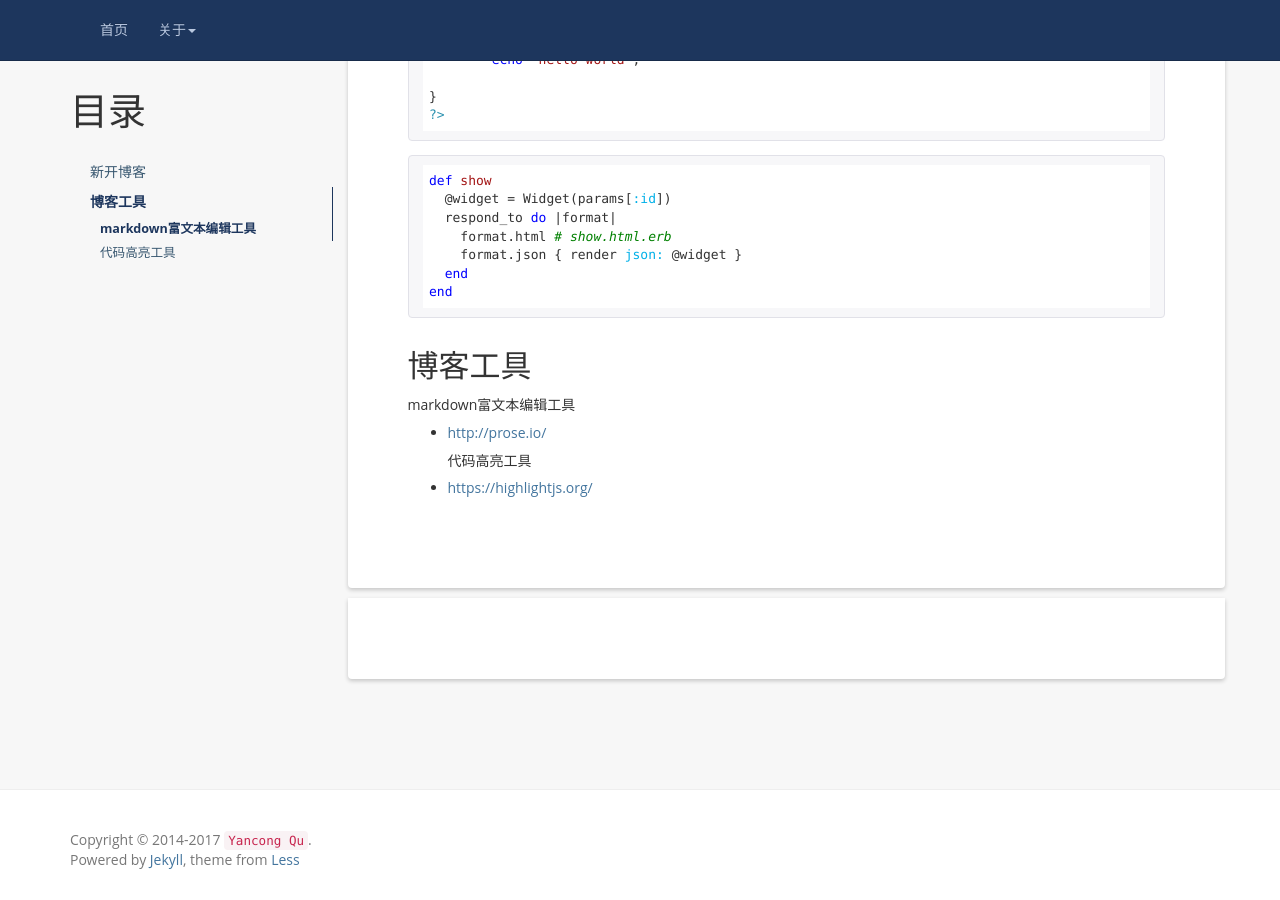
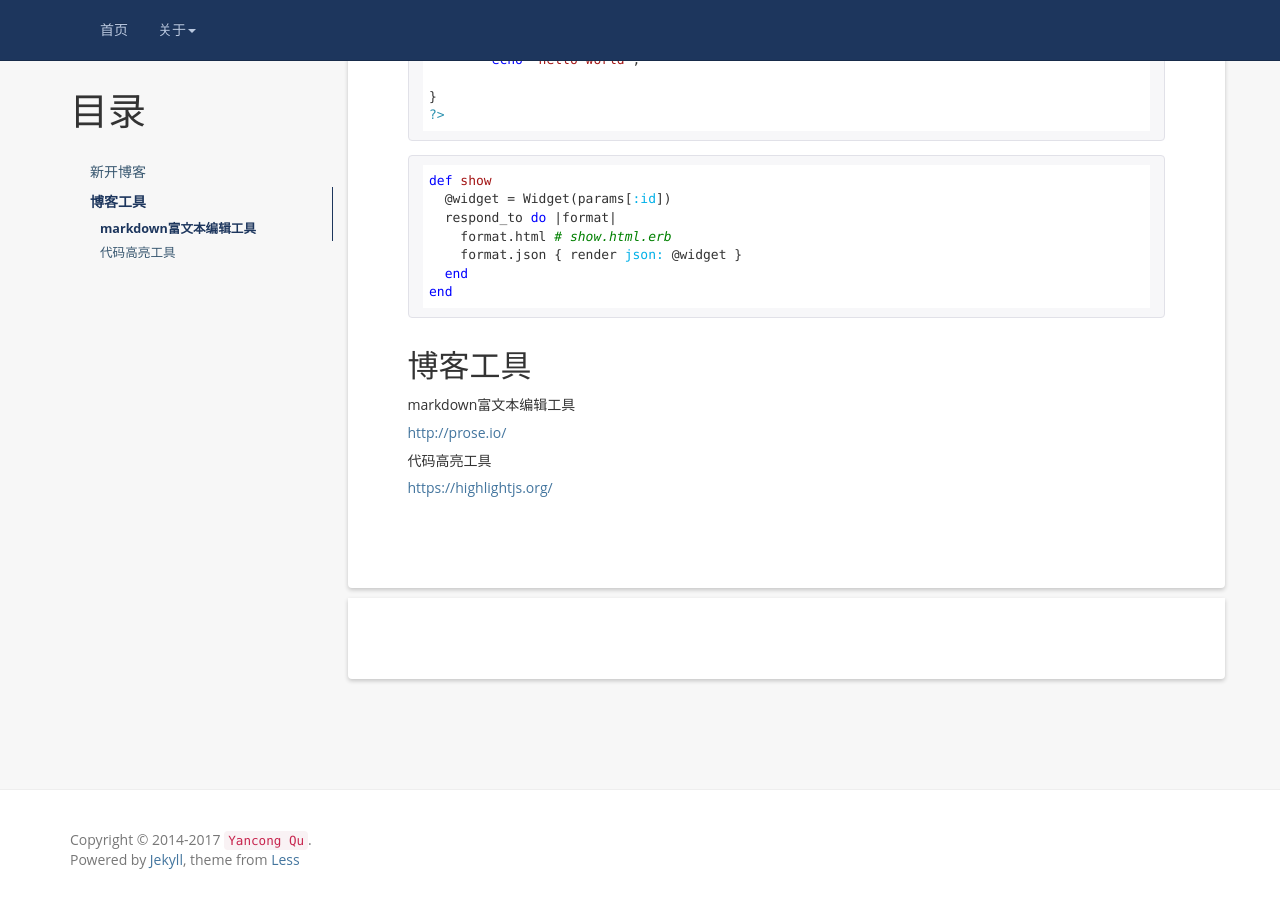
Before and after one commit to quyancong/quyancong.github.io, a Jekyll site: the page built from _posts/2017-03-25-open-my-blog.md, in a window 1280 px wide and 900 px high, scrolled down 534 px. Built offline with Jekyll 4.4.1, drawn with Linux system fonts in a browser that asks for light colours; nearby versions of some CDN libraries; comment, search, counter and statistics services are not loaded.

```diff
--- a/_posts/2017-03-25-open-my-blog.md
+++ b/_posts/2017-03-25-open-my-blog.md
@@ -36,6 +36,6 @@ end
 
 ## 博客工具
 ##### markdown富文本编辑工具
-* [http://prose.io/](http://prose.io/)
+[http://prose.io/](http://prose.io/)
 ##### 代码高亮工具
-* [https://highlightjs.org/](https://highlightjs.org/)
+[https://highlightjs.org/](https://highlightjs.org/)
```
